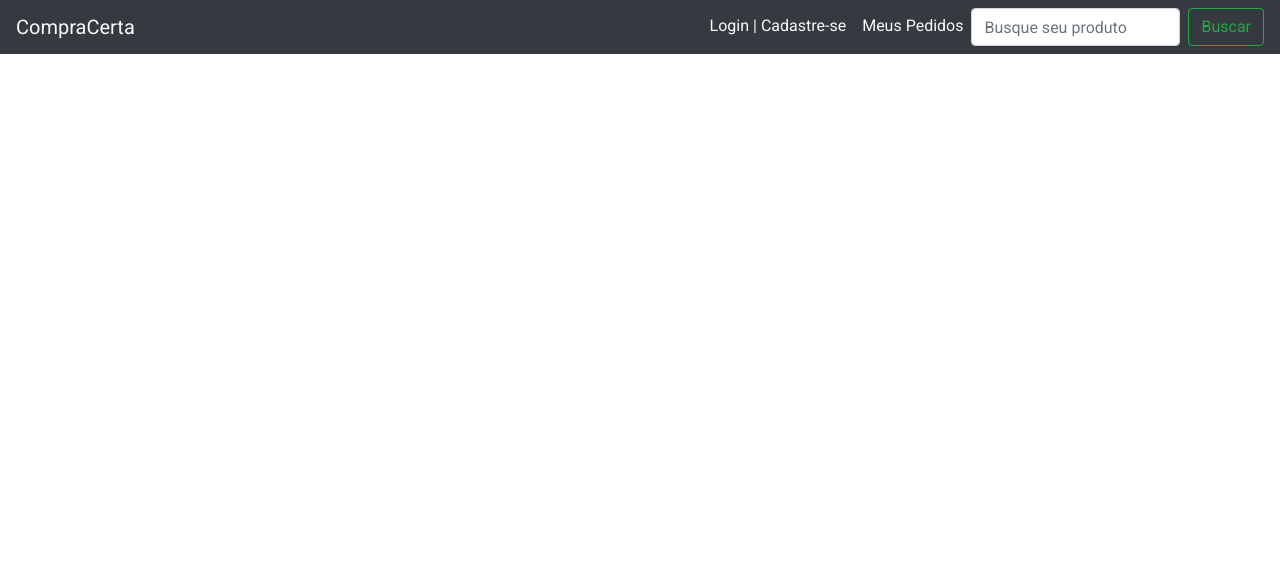
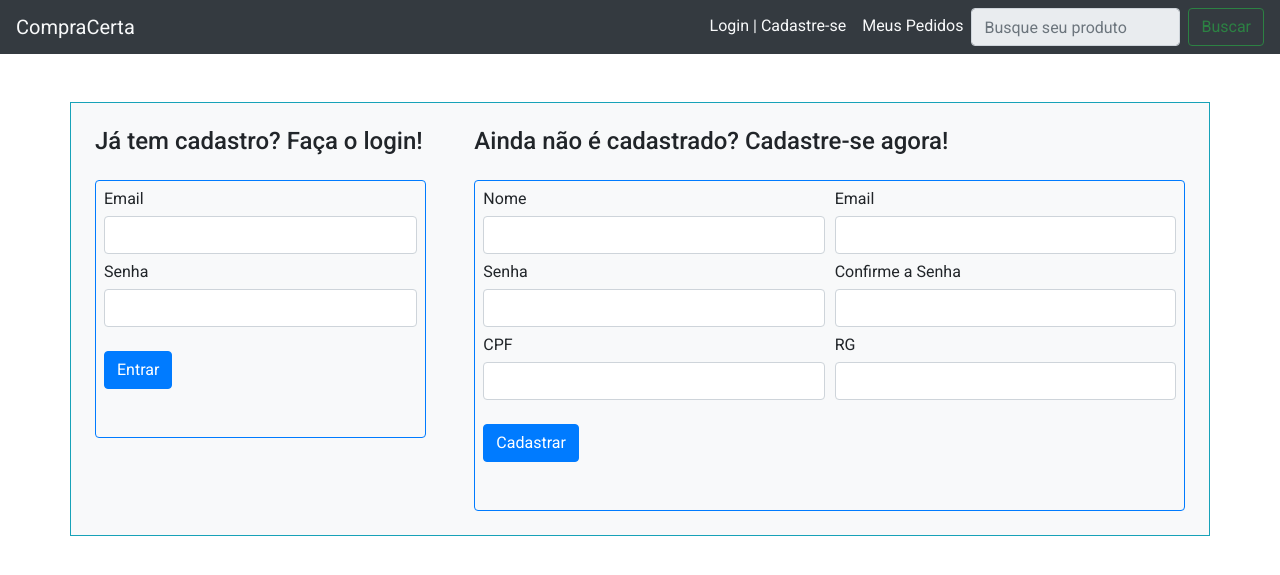
Before and after one commit to Netharian/Unifacs-01, a PHP site: page /pages/login.html in a window 1280 px wide. Shown: the top 575 px of the page. Run offline with PHP 8.4, Linux system fonts and the light colour scheme.

Commit message:
ultima atualização

```diff
--- a/pages/login.html
+++ b/pages/login.html
@@ -5,7 +5,7 @@
     <meta charset="UTF-8">
     <meta http-equiv="X-UA-Compatible" content="IE=edge">
     <meta name="viewport" content="width=device-width, initial-scale=1.0">
-   <script src="https://code.jquery.com/jquery-3.3.1.slim.min.js"
+    <script src="https://code.jquery.com/jquery-3.3.1.slim.min.js"
         integrity="sha384-q8i/X+965DzO0rT7abK41JStQIAqVgRVzpbzo5smXKp4YfRvH+8abtTE1Pi6jizo" crossorigin="anonymous">
     </script>
     <script src="https://cdnjs.cloudflare.com/ajax/libs/popper.js/1.14.7/umd/popper.min.js"
@@ -25,7 +25,7 @@
 
 <body>
 
- <header>
+    <header>
         <nav class="navbar navbar-expand-md text-light bg-dark">
             <a class="navbar-brand mr-auto" href="./index.html">CompraCerta</a>
             <ul class="navbar-nav ">
@@ -37,8 +37,8 @@
                 </li>
                 <form class=" busca form-inline">
                     <input class="form-control mr-sm-2" type="search" placeholder="Busque seu produto"
-                        aria-label="Search">
-                    <button class="btn btn-outline-success my-2 my-sm-0" type="submit">Buscar</button>
+                        aria-label="Search" disabled>
+                    <button class="btn btn-outline-success my-2 my-sm-0" type="submit" disabled>Buscar</button>
                 </form>
 
             </ul>
@@ -46,6 +46,58 @@
         </nav>
     </header>
 
+    <div class="container my-5">
+
+        <div class="row row-cols-sm-2 justify-content-between border border-info bg-light">
+            <div class="col-sm-4 p-4">
+                <h4 class="mb-4">Já tem cadastro? Faça o login!</h4>
+
+                <form class="border rounded p-2 border-primary" action="">
+                    <div class="form-group">
+                        <label for="Email">Email</label>
+                        <input type="email" name="email" id="email" class="form-control" required>
+                        <label class="mt-2" for="senha">Senha</label>
+                        <input type="password" name="senha" id="senha" class="form-control" required>
+                        <button type="submit" class="btn btn-primary my-4">Entrar</button>
+                    </div>
+                </form>
+
+            </div>
+            <div class="col-sm-8 p-4">
+                <h4 class="mb-4">Ainda não é cadastrado? Cadastre-se agora!</h4>
+                <form class="border rounded p-2 border-primary" action="/index.html" method="post">
+                    <div class="form-group">
+
+                        <div class="form-row">
+                            <div class="col">
+
+                                <label for="nome">Nome</label>
+                                <input type="text" name="nome" id="nome" class="form-control" required>
+                                <label class="mt-2" for="senha">Senha</label>
+                                <input type="password" name="senha" id="senha" class="form-control" required>
+                                <label class="mt-2" for="cpf">CPF</label>
+                                <input type="text" name="cpf" id="cpf" class="form-control" required>
+                            </div>
+                            <div class="col">
+                                <label for="Email">Email</label>
+                                <input type="email" name="email" id="email" class="form-control" required>
+                                <label class="mt-2" for="senha">Confirme a Senha</label>
+                                <input type="password" name="senha" id="senha" class="form-control" required>
+                                <label class="mt-2" for="rg">RG</label>
+                                <input type="text" name="rg" id="rg" class="form-control" required>
+                            </div>
+
+
+                        </div>
+
+                        <button type="submit" class="btn btn-primary my-4">Cadastrar</button>
+                    </div>
+                </form>
+
+            </div>
+        </div>
+
+    </div>
 
 
 
--- a/pages/pedidos.html
+++ b/pages/pedidos.html
@@ -37,8 +37,8 @@
                 </li>
                 <form class="form-inline">
                     <input class="form-control mr-sm-2" type="search" placeholder="Busque seu produto"
-                        aria-label="Search">
-                    <button class="btn btn-outline-success my-2 my-sm-0" type="submit">Buscar</button>
+                        aria-label="Search" disabled>
+                    <button class="btn btn-outline-success my-2 my-sm-0" type="submit" disabled>Buscar</button>
                 </form>
 
             </ul>
--- a/styles/global.css
+++ b/styles/global.css
@@ -31,3 +31,13 @@ div>img {
     max-width: 145px;
     align-self: center;
 }
+
+.whatever {
+    cursor: pointer;
+    font-weight: bold;
+    transition: color 0.4s;
+}
+
+.whatever>li:hover {
+    color: red;
+}
```
Also changed, not shown: pages/index.html (+7 -7 lines), scripts/app.js (+8 -5 lines).
